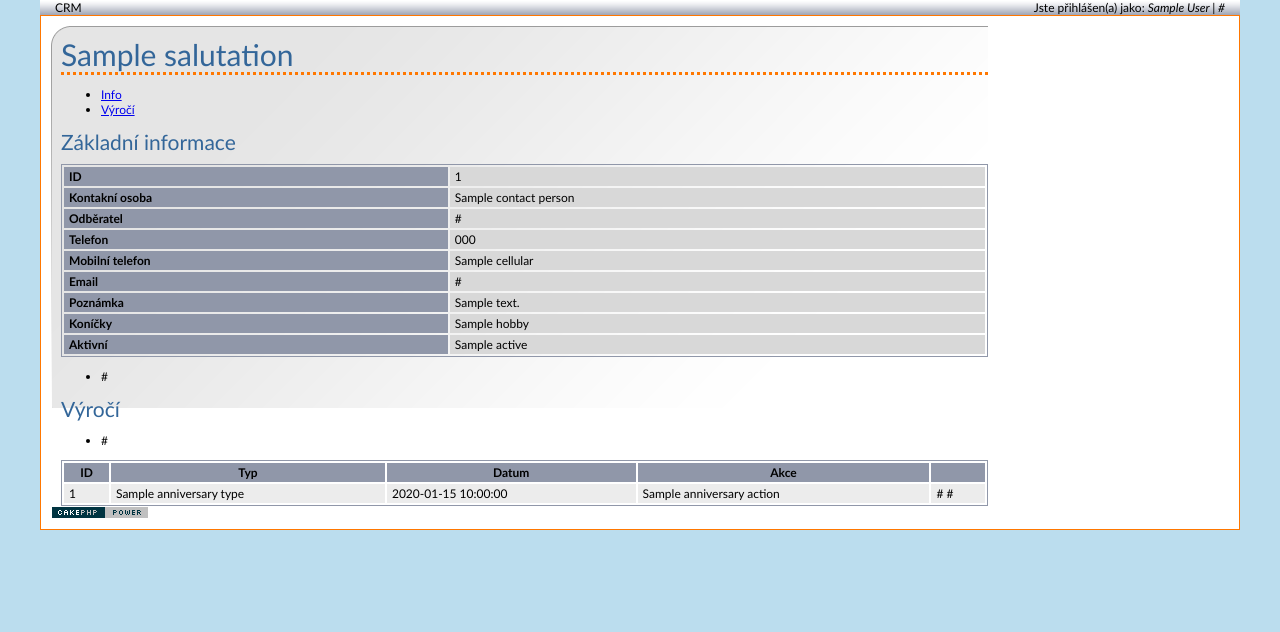
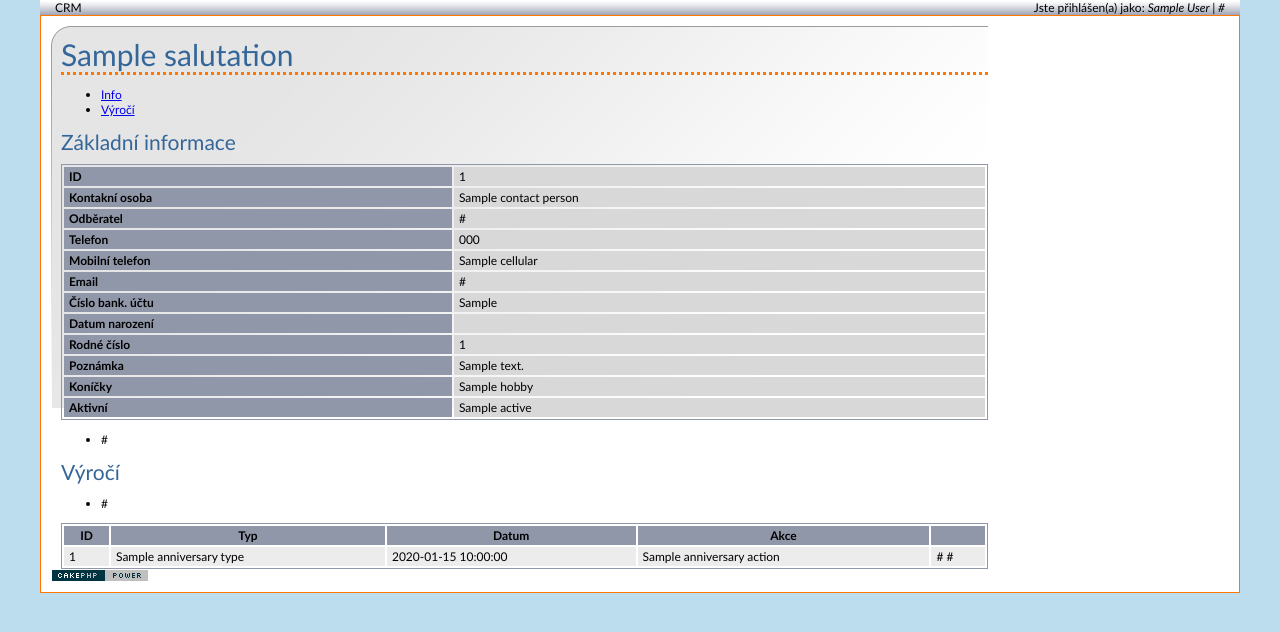
Before and after one commit to PolakMartinCopy/crm_pharmacorp, a CakePHP app: the page made by app/views/contact_people/user_view.ctp in a window 1280 px wide. Shown: the top 632 px of the page. Run offline with PHP 8.4 and a stand-in for CakePHP, Linux system fonts and the light colour scheme; the template is opened without the code that fills it: most values are stand-ins (such as "Sample title", 1, 10 or a date in 2020); data that the repository does not hold is empty; some libraries are stand-ins or nearby versions.

Commit message:
KO - bankovno ucet

```diff
--- a/app/views/contact_people/user_edit.ctp
+++ b/app/views/contact_people/user_edit.ctp
@@ -93,10 +93,12 @@ if (isset($purchaser_id)) {
 		<td><?php echo $form->input('ContactPerson.cellular', array('label' => false, 'size' => 10))?></td>
 	</tr>
 	<tr>
+		<th>Číslo bank. účtu</th>
+		<td colspan="3"><?php echo $this->Form->input('ContactPerson.bank_account', array('label' => false))?></td>
 		<th>Datum narození</th>
-		<td colspan="3"><?php echo $this->Form->input('ContactPerson.birthday', array('label' => false, 'type' => 'text'))?></td>
+		<td><?php echo $this->Form->input('ContactPerson.birthday', array('label' => false, 'type' => 'text'))?></td>
 		<th>Rodné číslo</th>
-		<td colspan="3"><?php echo $this->Form->input('ContactPerson.birth_certificate_number', array('label' => false, 'size' => 15))?></td>
+		<td><?php echo $this->Form->input('ContactPerson.birth_certificate_number', array('label' => false, 'size' => 10))?></td>
 	</tr>
 	<tr>
 		<th>Poznámka</th>
--- a/app/views/contact_people/user_view.ctp
+++ b/app/views/contact_people/user_view.ctp
@@ -34,6 +34,18 @@
 			<tr>
 				<th>Email</th>
 				<td><?php echo $html->link($contact_person['ContactPerson']['email'], 'mailto:' . $contact_person['ContactPerson']['email'])?></td>
+			</tr>
+			<tr>
+				<th>Číslo bank. účtu</th>
+				<td><?php echo $contact_person['ContactPerson']['bank_account']?></td>
+			</tr>
+			<tr>
+				<th>Datum narození</th>
+				<td><?php echo db2cal_date($contact_person['ContactPerson']['birthday'])?></td>
+			</tr>
+			<tr>
+				<th>Rodné číslo</th>
+				<td><?php echo $contact_person['ContactPerson']['birth_certificate_number']?></td>
 			</tr>
 			<tr>
 				<th>Poznámka</th>
```
Also changed, not shown: app/views/contact_people/user_add.ctp (+4 -4 lines).
